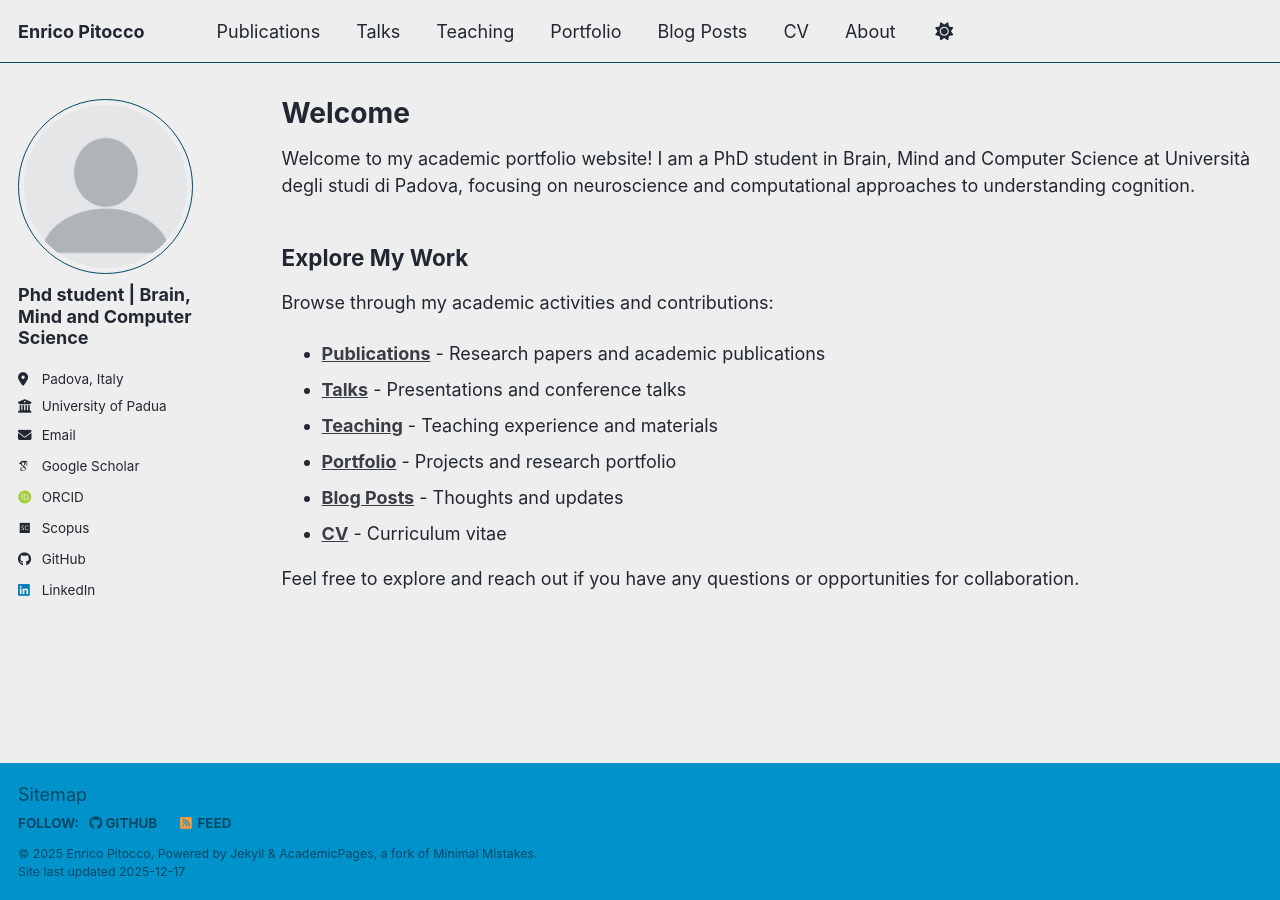
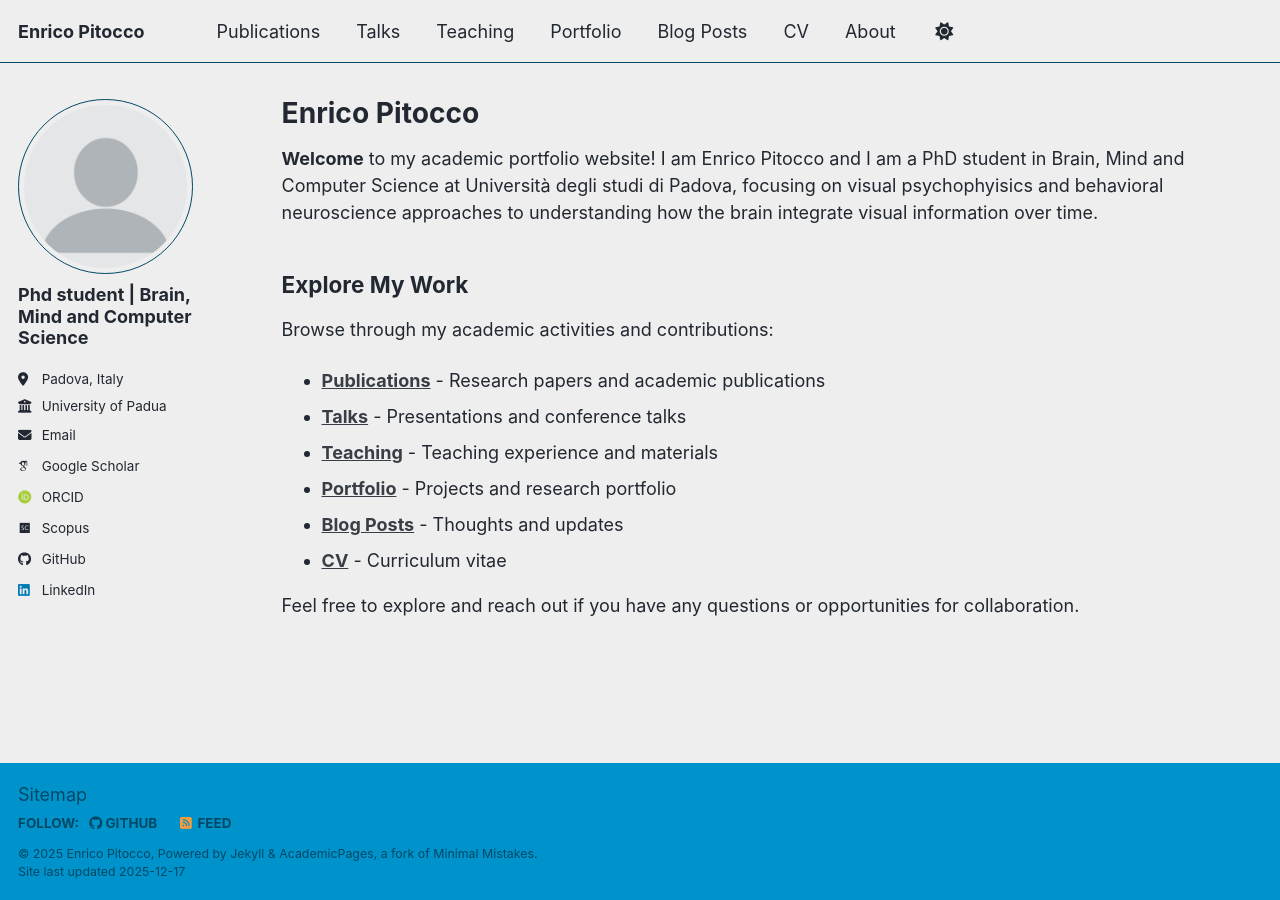
Before and after one commit to enricopitocco/enricopitocco.github.io, a Jekyll site: the page built from index.md, in a window 1280 px wide. Built offline with Jekyll 4.4.1, drawn with Linux system fonts in a browser that asks for light colours; some web fonts are replaced; a script bundle is joined from its source files by our own code; library files that are not in the unit come from our copies.

Commit message:
Update index.md

```diff
--- a/index.md
+++ b/index.md
@@ -1,10 +1,10 @@
 ---
 layout: archive
 author_profile: true
-title: "Welcome"
+title: "Enrico Pitocco"
 ---
 
-Welcome to my academic portfolio website! I am a PhD student in Brain, Mind and Computer Science at Università degli studi di Padova, focusing on neuroscience and computational approaches to understanding cognition.
+**Welcome** to my academic portfolio website! I am Enrico Pitocco and I am a PhD student in Brain, Mind and Computer Science at Università degli studi di Padova, focusing on visual psychophyisics and behavioral neuroscience approaches to understanding how the brain integrate visual information over time.
 
 ## Explore My Work
 
```
